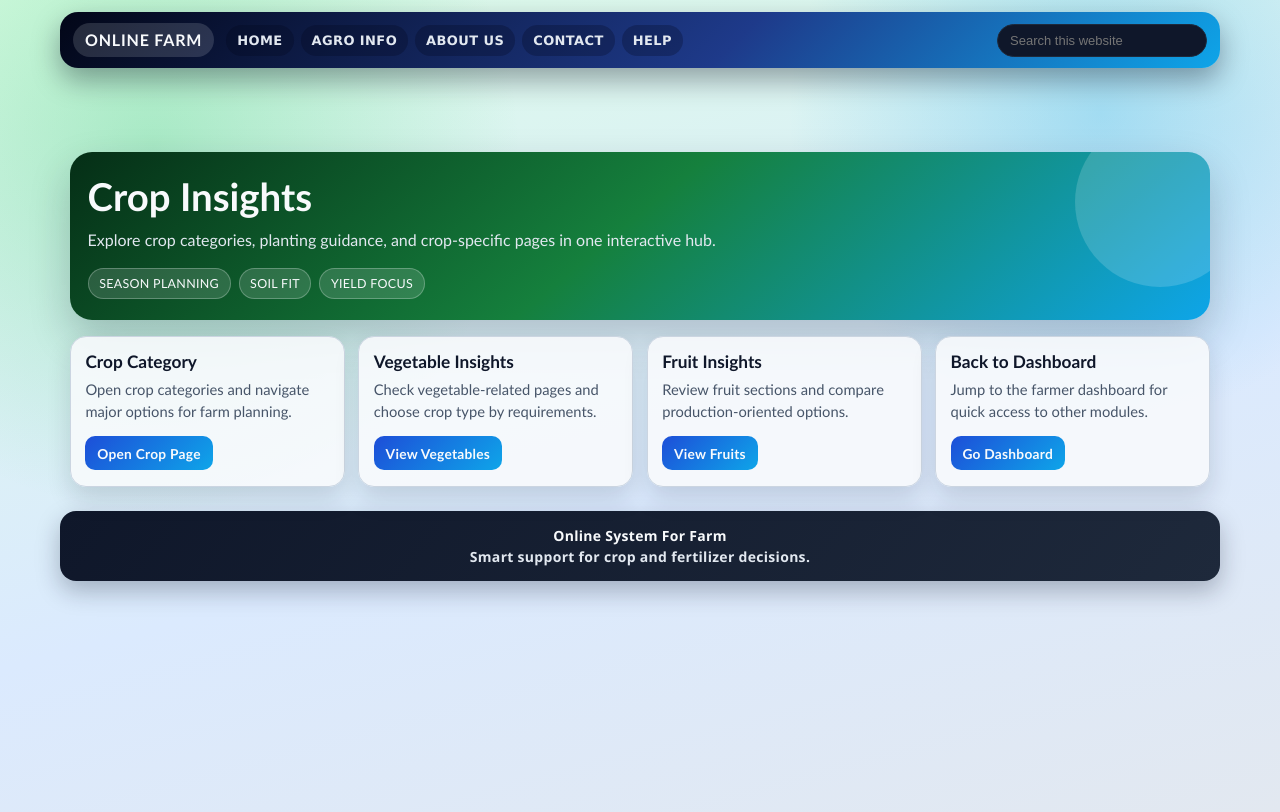
After one commit to varuna1704/online_farm_system, a PHP site: page /crop_insights.php in a window 1280 px wide. The commit adds this page. Run offline with PHP 8.4, Linux system fonts and the light colour scheme.

Commit message:
Added. I created 3 new interactive animated pages and connected them from the login screen.

```diff
--- /dev/null
+++ b/crop_insights.php
@@ -0,0 +1,181 @@
+<?php
+session_start();
+?>
+<!DOCTYPE html>
+<html lang="en">
+<head>
+<meta charset="utf-8">
+<meta name="viewport" content="width=device-width,initial-scale=1.0">
+<title>Crop Insights</title>
+<style>
+    * { box-sizing: border-box; }
+    body {
+        margin: 0;
+        font-family: "Trebuchet MS", "Segoe UI", sans-serif;
+        color: #0f172a;
+        background:
+            radial-gradient(circle at 12% 18%, rgba(34,197,94,.28), transparent 28%),
+            radial-gradient(circle at 86% 14%, rgba(14,165,233,.28), transparent 24%),
+            linear-gradient(165deg,#dcfce7 0%,#dbeafe 58%,#e2e8f0 100%);
+        min-height: 100vh;
+    }
+    .wrap {
+        width: min(1140px, 95%);
+        margin: 84px auto 24px;
+    }
+    .hero {
+        border-radius: 22px;
+        background: linear-gradient(140deg,#052e16 0%,#15803d 48%,#0ea5e9 100%);
+        color: #f8fafc;
+        padding: 1.3rem 1.1rem;
+        box-shadow: 0 18px 40px rgba(15,23,42,.22);
+        animation: rise .7s ease-out both;
+        position: relative;
+        overflow: hidden;
+    }
+    .hero::after {
+        content: "";
+        position: absolute;
+        width: 170px;
+        height: 170px;
+        border-radius: 999px;
+        background: rgba(255,255,255,.16);
+        top: -35px;
+        right: -35px;
+    }
+    .hero h1 {
+        margin: 0;
+        font-size: clamp(1.6rem, 3.2vw, 2.4rem);
+    }
+    .hero p {
+        margin: .6rem 0 0;
+        color: #e2e8f0;
+        line-height: 1.55;
+        max-width: 700px;
+    }
+    .chip-row {
+        margin-top: .95rem;
+        display: flex;
+        gap: .5rem;
+        flex-wrap: wrap;
+    }
+    .chip {
+        padding: .42rem .66rem;
+        border-radius: 999px;
+        background: rgba(248,250,252,.14);
+        border: 1px solid rgba(248,250,252,.26);
+        font-size: .78rem;
+        text-transform: uppercase;
+        letter-spacing: .3px;
+    }
+    .grid {
+        margin-top: 1rem;
+        display: grid;
+        grid-template-columns: repeat(auto-fit, minmax(230px, 1fr));
+        gap: .85rem;
+    }
+    .card {
+        border-radius: 16px;
+        border: 1px solid #cbd5e1;
+        background: rgba(248,250,252,.9);
+        box-shadow: 0 12px 24px rgba(15,23,42,.14);
+        padding: .9rem .9rem 1rem;
+        transform: translateY(12px);
+        opacity: 0;
+        transition: transform .45s ease, opacity .45s ease, box-shadow .25s ease;
+    }
+    .card.visible {
+        transform: translateY(0);
+        opacity: 1;
+    }
+    .card:hover {
+        transform: translateY(-4px);
+        box-shadow: 0 16px 26px rgba(15,23,42,.2);
+    }
+    .card h3 {
+        margin: 0;
+        font-size: 1.08rem;
+    }
+    .card p {
+        margin: .45rem 0 .9rem;
+        color: #475569;
+        line-height: 1.45;
+        font-size: .92rem;
+    }
+    .btn {
+        display: inline-block;
+        text-decoration: none;
+        color: #f8fafc;
+        background: linear-gradient(135deg,#1d4ed8 0%,#0ea5e9 100%);
+        padding: .52rem .74rem;
+        border-radius: 10px;
+        font-size: .86rem;
+        font-weight: 700;
+        letter-spacing: .25px;
+        transition: transform .2s ease, box-shadow .2s ease;
+    }
+    .btn:hover {
+        transform: translateY(-2px);
+        box-shadow: 0 8px 15px rgba(14,116,144,.34);
+    }
+    @keyframes rise {
+        from { opacity: 0; transform: translateY(12px); }
+        to { opacity: 1; transform: translateY(0); }
+    }
+</style>
+</head>
+<body>
+<?php include "header.php"; ?>
+
+<main class="wrap">
+    <section class="hero">
+        <h1>Crop Insights</h1>
+        <p>Explore crop categories, planting guidance, and crop-specific pages in one interactive hub.</p>
+        <div class="chip-row">
+            <span class="chip">Season Planning</span>
+            <span class="chip">Soil Fit</span>
+            <span class="chip">Yield Focus</span>
+        </div>
+    </section>
+
+    <section class="grid">
+        <article class="card reveal">
+            <h3>Crop Category</h3>
+            <p>Open crop categories and navigate major options for farm planning.</p>
+            <a class="btn" href="Crop.php">Open Crop Page</a>
+        </article>
+        <article class="card reveal">
+            <h3>Vegetable Insights</h3>
+            <p>Check vegetable-related pages and choose crop type by requirements.</p>
+            <a class="btn" href="vegetable.php">View Vegetables</a>
+        </article>
+        <article class="card reveal">
+            <h3>Fruit Insights</h3>
+            <p>Review fruit sections and compare production-oriented options.</p>
+            <a class="btn" href="Fruit.php">View Fruits</a>
+        </article>
+        <article class="card reveal">
+            <h3>Back to Dashboard</h3>
+            <p>Jump to the farmer dashboard for quick access to other modules.</p>
+            <a class="btn" href="farmer_dashboard.php">Go Dashboard</a>
+        </article>
+    </section>
+</main>
+
+<?php include "footer.php"; ?>
+<script>
+(() => {
+    const items = document.querySelectorAll('.reveal');
+    const io = new IntersectionObserver((entries) => {
+        entries.forEach((entry) => {
+            if (entry.isIntersecting) {
+                entry.target.classList.add('visible');
+                io.unobserve(entry.target);
+            }
+        });
+    }, { threshold: 0.2 });
+    items.forEach((el) => io.observe(el));
+})();
+</script>
+</body>
+</html>
```
Also changed, not shown: farmer_dashboard.php (added, +177 -0 lines), fertilizer_hub.php (added, +199 -0 lines), user_login.php (+12 -3 lines).
